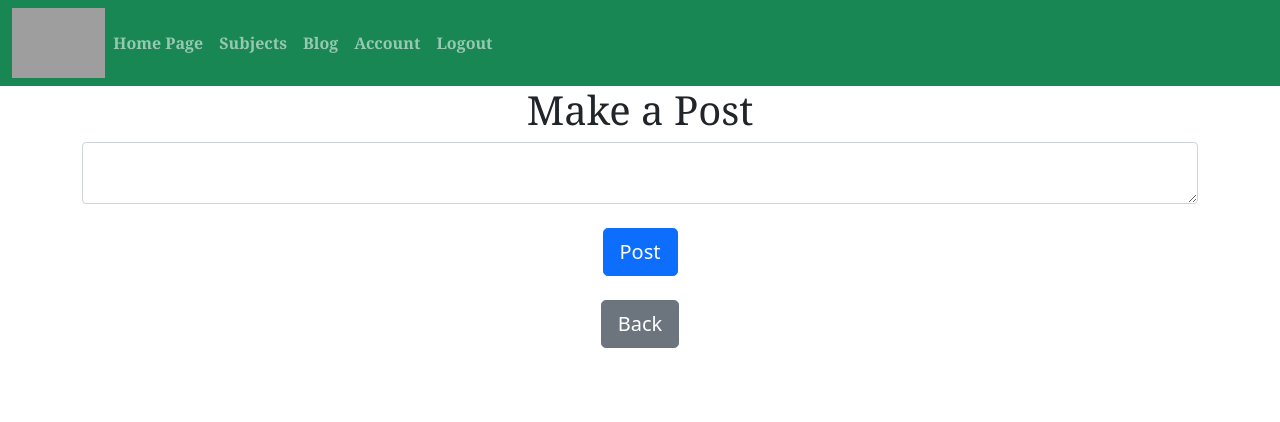
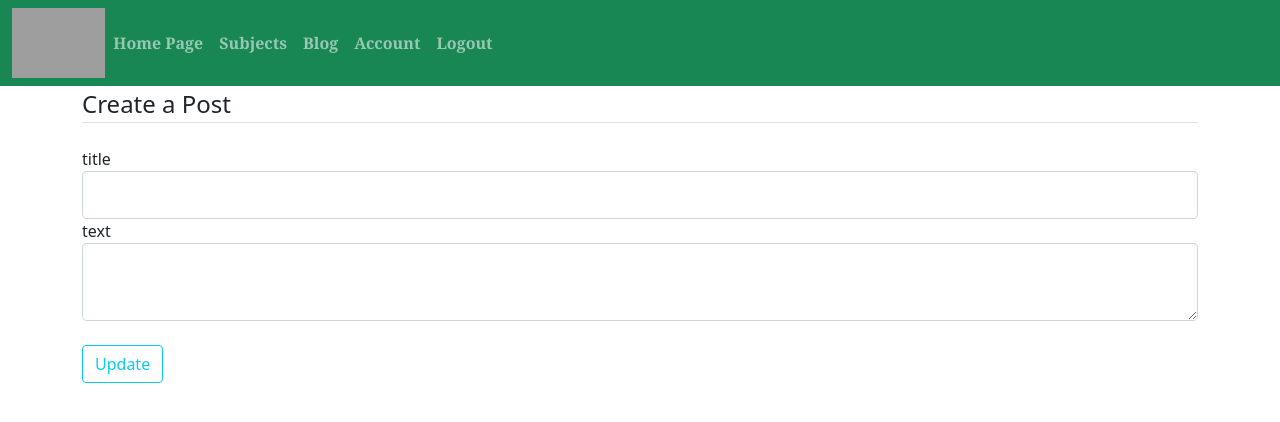
Before and after one commit to Sharun2022/AcademifyLearningTool, a Flask app: page /create-post in a window 1280 px wide. Shown: the top 422 px of the page. Run offline with Flask 3, Linux system fonts and the light colour scheme; a user stored in the database is signed in; some libraries are stand-ins or nearby versions; grey boxes are pictures that could not be loaded.

Commit message:
Making a Title Field for Blog Posts
Finished the first and only video for creating a title field for blog posts

```diff
--- a/tutorial_fixed/website/forms.py
+++ b/tutorial_fixed/website/forms.py
@@ -49,3 +49,8 @@ class UpdateAccountForm(FlaskForm):
             user = User.query.filter_by(email=email.data).first()
             if user:
                 raise ValidationError('That email is taken. Please choose a different one.')
+
+class PostForm(FlaskForm):
+    title = StringField('title', validators=[DataRequired()])
+    text = TextAreaField('text', validators=[DataRequired()])
+    submit = SubmitField('Update')
--- a/tutorial_fixed/website/models.py
+++ b/tutorial_fixed/website/models.py
@@ -17,6 +17,7 @@ class User(db.Model, UserMixin):
 
 class Post(db.Model):
     id = db.Column(db.Integer, primary_key=True)
+    title = db.Column(db.String(100), nullable=False)
     text = db.Column(db.Text, nullable=False)
     date_created = db.Column(db.DateTime(timezone=True), default=func.now())
     author = db.Column(db.Integer, db.ForeignKey(
--- a/tutorial_fixed/website/static/styles.css
+++ b/tutorial_fixed/website/static/styles.css
@@ -72,3 +72,8 @@ h1{
     width: 65px;
     margin: 16px;
 }
+
+.post-title{
+    font-weight: 500;
+    line-height: 1.2;
+}
--- a/tutorial_fixed/website/templates/create_post.html
+++ b/tutorial_fixed/website/templates/create_post.html
@@ -1,18 +1,42 @@
 {% extends "base.html" %} {% block title %}Home{% endblock %} {% block content
 %}
-<h1 align="center">Make a Post</h1>
+<div class="content-section">
+  <form method="POST" action="">
+      {{ form.hidden_tag() }}
+      <fieldset class="form-group">
+          <legend class="border-bottom mb-4">Create a Post</legend>
+          <div class="form-group">
+              {{ form.title.label(class="form-control-label") }}
+              {% if form.title.errors %}
+                  {{ form.title(class="form-control form-control-lg is-invalid") }}
+                  <div class="invalid-feedback">
+                      {% for error in form.title.errors %}
+                          <span>{{ error }}</span>
+                      {% endfor %}
+                  </div>
+              {% else %}
+                  {{ form.title(class="form-control form-control-lg") }}
+              {% endif %}
+          </div>
 
-<form method="POST">
-  <textarea name="text" id="text" class="form-control"></textarea>
-  <br />
-  <div align="center">
-    <button type="submit" class="btn btn-lg btn-primary">Post</button>
-  </div>
-</form>
-<br />
-<div align="center">
-  <a href="/home"
-    ><button type="button" class="btn btn-lg btn-secondary">Back</button></a
-  >
+          <div class="form-group">
+              {{ form.text.label(class="form-control-label") }}
+              {% if form.text.errors %}
+                  {{ form.text(class="form-control form-control-lg is-invalid") }}
+                  <div class="invalid-feedback">
+                      {% for error in form.text.errors %}
+                          <span>{{ error }}</span>
+                      {% endfor %}
+                  </div>
+              {% else %}
+                  {{ form.text(class="form-control form-control-lg") }}
+              {% endif %}
+          </div>
+      </fieldset>
+      </br>
+      <div class="form-group">
+          {{ form.submit(class="btn btn-outline-info") }}
+      </div>
+  </form>
 </div>
 {% endblock %}
--- a/tutorial_fixed/website/templates/posts_div.html
+++ b/tutorial_fixed/website/templates/posts_div.html
@@ -41,6 +41,8 @@
       </div>
     </div>
     <div class="card-body">
+      <div class="card-text post-title">{{post.title}}</div>
+      <br />
       <div class="card-text">{{post.text}}</div>
       <br />
       <div class="collapse" id="comments-{{post.id}}">
--- a/tutorial_fixed/website/views.py
+++ b/tutorial_fixed/website/views.py
@@ -5,7 +5,7 @@ import secrets
 from flask import Blueprint, render_template, request, flash, redirect, url_for, jsonify
 from flask_login import login_required, current_user
 from .models import Post, User, Comment, Like
-from .forms import RegistrationForm, UpdateAccountForm
+from .forms import RegistrationForm, UpdateAccountForm, PostForm
 from . import db
 
 views = Blueprint("views", __name__)
@@ -36,19 +36,17 @@ def subjects():
 @views.route("/create-post", methods=['GET', 'POST'])
 @login_required
 def create_post():
-    if request.method == "POST":
-        text = request.form.get('text')
+    form = PostForm()
+    if form.validate_on_submit():
+        title = form.title.data
+        text = form.text.data
+        post = Post(title=title, text=text, author=current_user.id)
+        db.session.add(post)
+        db.session.commit()
+        flash('Post created!', category='success')
+        return redirect(url_for('views.blog'))
 
-        if not text:
-            flash('Post cannot be empty', category='error')
-        else:
-            post = Post(text=text, author=current_user.id)
-            db.session.add(post)
-            db.session.commit()
-            flash('Post created!', category='success')
-            return redirect(url_for('views.blog'))
-
-    return render_template('create_post.html', user=current_user)
+    return render_template('create_post.html', form=form, user=current_user)
 
 
 @views.route("/delete-post/<id>")
```
Also changed, not shown: tutorial_fixed/instance/database.db.
